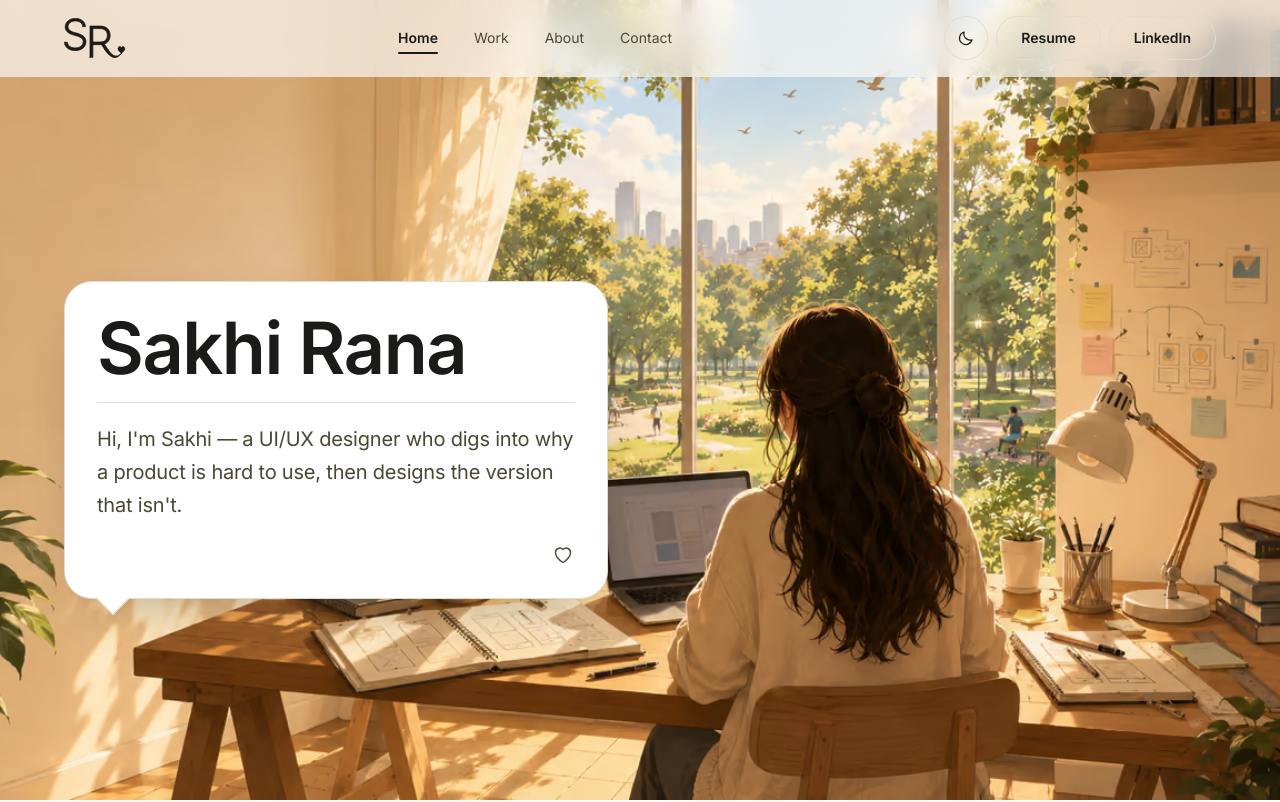
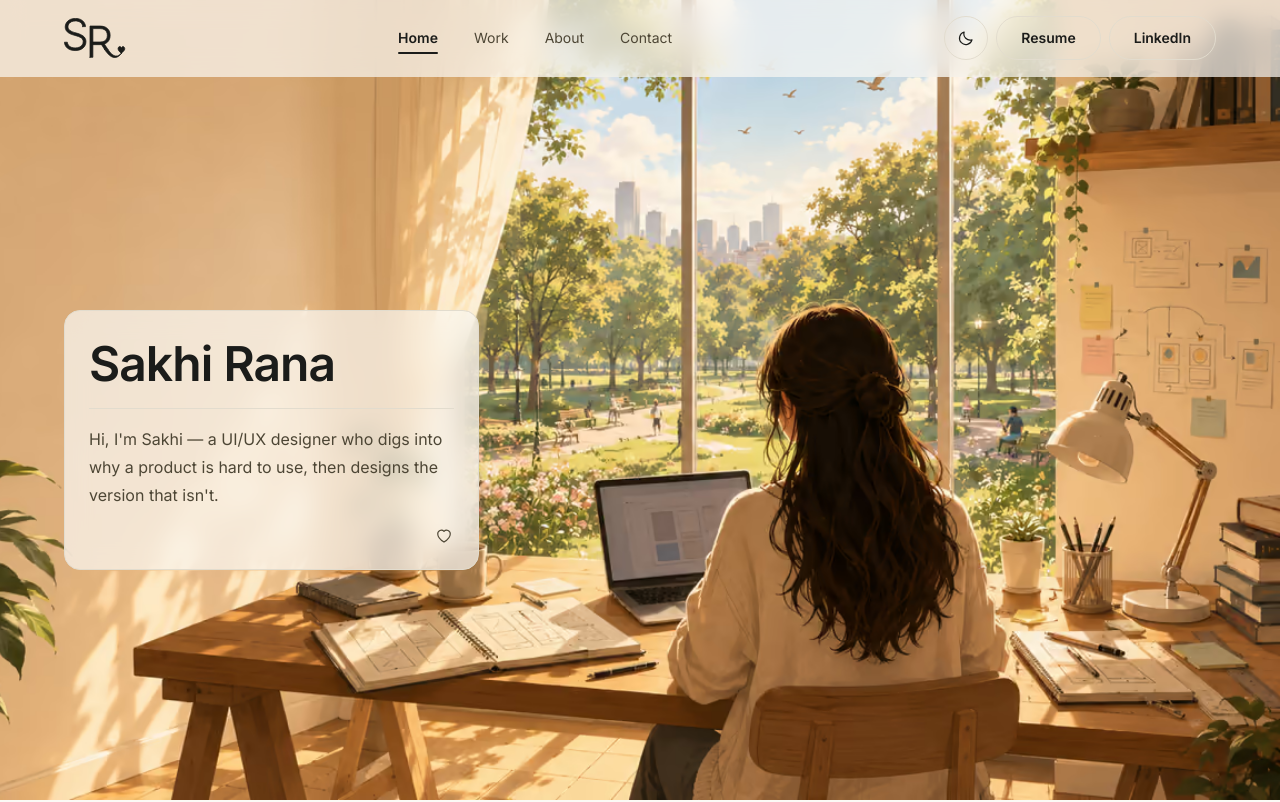
Before and after one commit to raghhavv03/sakhi-portfolio, a React (Vite) app: page / in a window 1280 px wide. Shown: the top 802 px of the page. Built offline with nearby package versions, Linux system fonts and the light colour scheme.

Commit message:
made all the changes discussed

```diff
--- a/src/data/portfolio.js
+++ b/src/data/portfolio.js
@@ -143,12 +143,9 @@ export const projects = [
     description:
       'Taking the effort back out of food logging — restoring what a redesign removed, and removing the repetition the product never did.',
     thumbnail: '/images/myfitnesspal/thumbnail.webp',
-    // The thumbnail is the product's own brand blue edge to edge, so the name
-    // sits on it as inverse type rather than under a scrim. Same rule as the
-    // case study's blue hero band: `on-brand` is white in both themes because
-    // the fill under it does not change. Measured on the artwork's #0071FB:
-    // 4.4:1 — AA for the h2 size it is set at, in both themes.
-    nameInk: 'on-brand',
+    // Name uses the site's heading ink (`text-text`) — same as every other
+    // heading — rather than inverse white. The blue field stays; the type
+    // does not invent a third colour for this one card.
     status: 'live',
     caseStudy: {
       title: 'MyFitnessPal',
--- a/src/pages/CaseStudy.jsx
+++ b/src/pages/CaseStudy.jsx
@@ -296,9 +296,9 @@ function Step({ index, body }) {
 // title and tagline centred over it. Hides itself without an image so an
 // unfinished project never ships a bare colour band.
 //
-// **Colour exception**: type on a coloured band inverts to `surface`. Sizes
-// are still the shared `display` / `lead` tokens, so this hero and the home
-// hero set at exactly the same scale.
+// **Colour exception**: type on a coloured band inverts to `on-brand`.
+// Sizes stay on the shared `display` / `lead` tokens — the home hero is a
+// step smaller (`h1` / `body`) so the room, not the greeting, leads.
 function CaseStudyHero({ hero, title, tagline }) {
   const reveal = useReveal()
   if (!hero?.image?.src) return null
--- a/src/pages/Home.jsx
+++ b/src/pages/Home.jsx
@@ -36,37 +36,35 @@ export default function Home() {
         className="relative -mt-20 overflow-hidden md:min-h-[100svh]"
       >
         {/* No wash. The artwork is shown as painted, edge to edge — the copy
-            no longer needs the picture to be dimmed, because it now sits on a
-            surface of its own. */}
+            sits on the same frosted `bg` the header uses over this scene. */}
         <div className="relative md:absolute md:inset-0">
           <HeroScene className="h-[62svh] min-h-[300px] w-full md:h-full" />
         </div>
 
-        {/* The copy speaks from a card — the site's own `surface`, hairline and
-            radius, with a tail, so the hero reads as the room saying hello
-            rather than as type dropped on a photograph. Being opaque is the
-            whole point: contrast is the token pairing (`text` / `text-muted`
-            on `surface`, 17.1:1 and 9.5:1 light, 14.0:1 and 8.0:1 dark), not a
-            measurement of whatever pixel of the painting sits behind it.
-            On desktop it floats over the wall; on mobile it lifts up over the
-            bottom of the frame, so the artwork is never cut by a hard edge. */}
+        {/* The copy sits on a frosted card — the same `bg-bg/70
+            backdrop-blur-md` recipe the header uses over this artwork — so
+            the two bands read as one material. Hairline border only; no
+            speech-bubble tail. Sized one step under the display/lead pair
+            (`h1` + `body`) so the room stays the hero and the card stays a
+            greeting, not a billboard. On desktop it floats over the wall; on
+            mobile it lifts up over the bottom of the frame, so the artwork
+            is never cut by a hard edge. */}
         <div className="relative mx-auto -mt-20 flex max-w-content items-center px-6 pb-section-sm pt-0 md:mt-0 md:min-h-[100svh] md:pb-0 md:pt-20">
-          <div className="md:w-[54%] lg:w-[48%]">
-            <div className="relative max-w-[34rem] rounded-[28px] border border-border bg-surface p-6 shadow-[0_24px_56px_-24px_rgb(var(--shadow)/0.35)] sm:p-8">
-              <h1 className="text-display font-semibold text-text">
+          <div className="md:w-[40%] lg:w-[36%]">
+            <div className="max-w-[26rem] rounded-2xl border border-border bg-bg/70 p-5 backdrop-blur-md sm:p-6">
+              <h1 className="text-h1 font-semibold text-text">
                 {hero.name}
               </h1>
-              <hr className="my-5 border-0 border-t border-border" />
-              <p className="text-lead font-normal text-text-muted">
+              <hr className="my-4 border-0 border-t border-border" />
+              <p className="text-body font-normal text-text-muted">
                 {hero.opening}
               </p>
-              {/* The sign-off the frame draws in the corner of the bubble.
-                  Decorative — it says nothing the copy doesn't. */}
+              {/* Decorative sign-off — it says nothing the copy doesn't. */}
               <svg
                 aria-hidden="true"
                 viewBox="0 0 24 24"
                 fill="none"
-                className="mt-5 ml-auto block h-6 w-6 text-text-muted"
+                className="mt-4 ml-auto block h-5 w-5 text-text-muted"
               >
                 <path
                   d="M12 20.5s-7.5-4.6-7.5-9.7A4.3 4.3 0 0 1 12 7.6a4.3 4.3 0 0 1 7.5 3.2c0 5.1-7.5 9.7-7.5 9.7Z"
@@ -76,12 +74,6 @@ export default function Home() {
                   strokeLinejoin="round"
                 />
               </svg>
-              {/* The tail. A rotated square in the same fill, half of it under
-                  the card so only the two outer edges keep their hairline. */}
-              <span
-                aria-hidden="true"
-                className="absolute -bottom-3 left-9 h-6 w-6 rotate-45 border-b border-r border-border bg-surface"
-              />
             </div>
           </div>
         </div>
--- a/tailwind.config.js
+++ b/tailwind.config.js
@@ -125,11 +125,11 @@ export default {
         display: [
           'clamp(2.75rem, 8vw, 4.5rem)',
           { lineHeight: '0.95', letterSpacing: '-0.02em' },
-        ], // hero — home + case-study banner
+        ], // case-study banner only — home hero uses h1
         h1: [
           'clamp(2rem, 4.5vw, 3rem)',
           { lineHeight: '1.2', letterSpacing: '-0.02em' },
-        ], // page title
+        ], // page title + home hero name
         h2: [
           'clamp(1.75rem, 3vw, 2rem)',
           { lineHeight: '1.3', letterSpacing: '-0.02em' },
```
Also changed, not shown: src/components/ProjectCard.jsx (+5 -4 lines), 1 other file (tests, documents, lock files or other folders).
